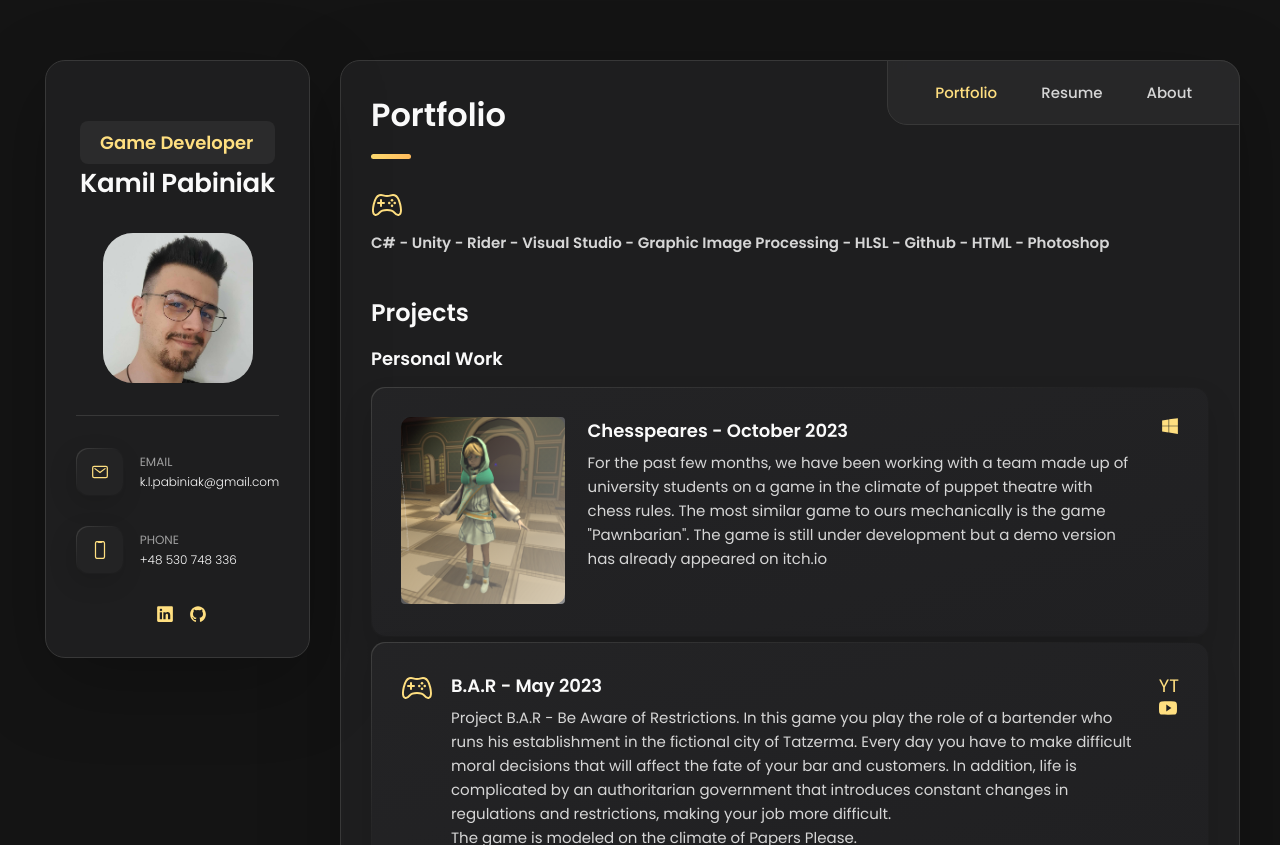
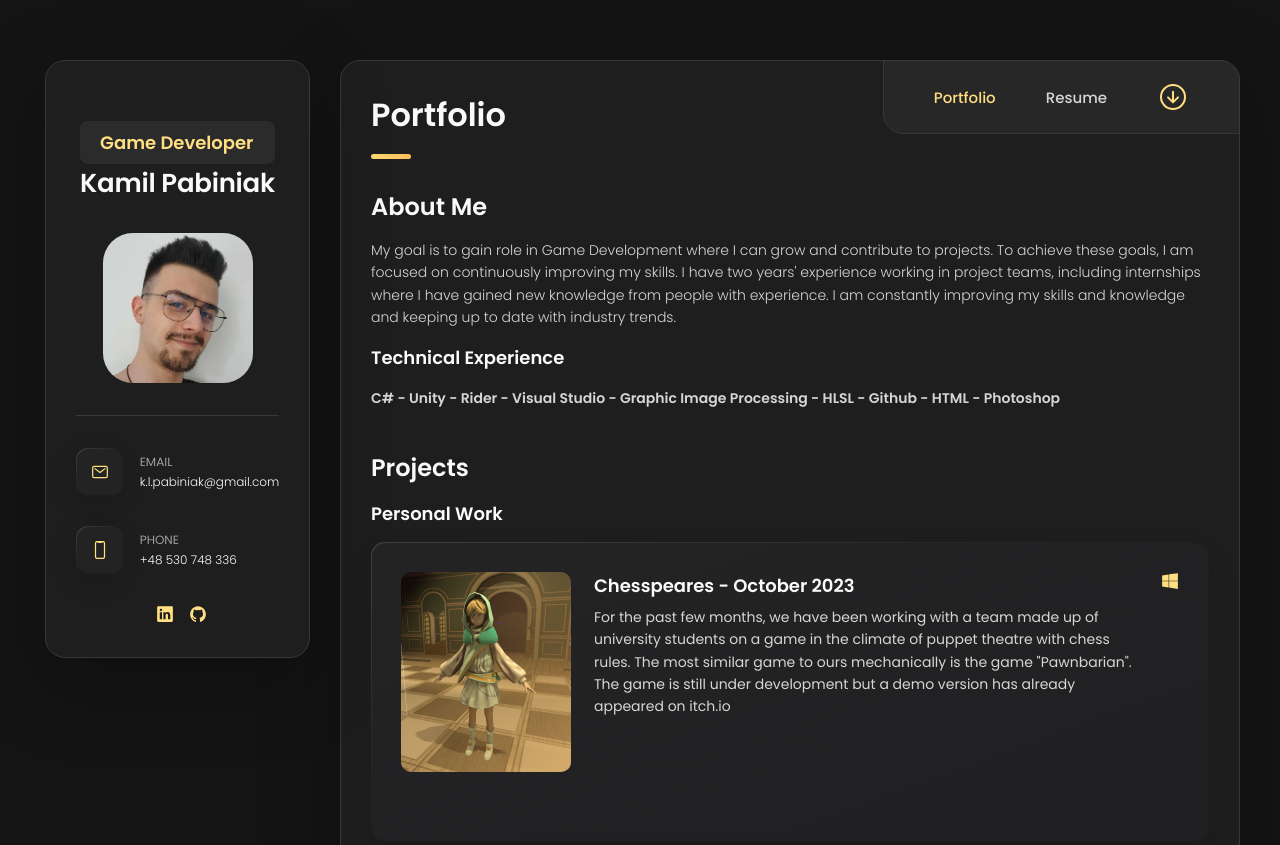
Before and after one commit to KamilPabiniak/kamilpabiniak.github.io, a plain HTML site: page index.html in a window 1280 px wide. Shown: the top 845 px of the page. Drawn offline with nearby package versions, Linux system fonts and the light colour scheme.

Commit message:
CV Download

```diff
--- a/assets/css/style.css
+++ b/assets/css/style.css
@@ -44,7 +44,7 @@
   --bg-gradient-jet-half: linear-gradient(
           to bottom right,
           hsla(240, 1%, 0%, 0) 0%,
-          hsla(240, 0%, 100%, 2) 200%
+          hsla(35, 90%, 70%, 2) 200%
   );
 
 
@@ -78,7 +78,7 @@
   --name-fs: 40px;
   --fs-4: 16px;
   --fs-5: 15px;
-  --fs-6: 14px;
+  --serviceText-fs: 14px;
   --fs-7: 13px;
   --button-fs: 40px;
   --title-fs: 18px;
@@ -481,7 +481,7 @@ main {
 .navbar-link {
   color: var(--light-gray);
   font-size: var(--button-fs);
-  padding: 20px 7px;
+  padding: 20px 10px;
   transition: color var(--transition-1);
 }
 
@@ -502,7 +502,7 @@ main {
 
 .about-text {
   color: var(--light-gray);
-  font-size: var(--fs-6);
+  font-size: var(--serviceText-fs);
   font-weight: var(--fw-300);
   line-height: 1.6;
 }
@@ -546,7 +546,7 @@ a:link {
 }
 
 a:visited {
-  color: var(--grey-gold);
+  color: var(--orange-yellow-crayola);
   background-color: transparent;
   text-decoration: none;
 }
@@ -702,6 +702,12 @@ body.no-scroll {
   z-index: -1;
 }
 
+.service-item:hover {
+  background: var(--text-gradient-yellow);
+  cursor: pointer;
+
+}
+
 .service-icon-box { margin-bottom: 10px; }
 
 .service-icon-box img { margin: auto; }
@@ -712,7 +718,7 @@ body.no-scroll {
 
 .service-item-text {
   color: var(--light-gray);
-  font-size: var(--fs-6);
+  font-size: var(--serviceText-fs);
   line-height: 1.6;
 }
 
@@ -723,9 +729,10 @@ body.no-scroll {
   margin-right: 5px;
 }
 
+
 .service-image {
-  width: 100%;
-  height: 100%;
+  width: 170px;
+  height: 200px;
   object-fit: cover;
   border-radius: 10px;
   position: relative;
@@ -738,8 +745,8 @@ body.no-scroll {
   right: 0;
   width: 100%;
   height: 100%;
+  border-radius: 10px;
   background: var(--bg-gradient-jet-half);
-  border-radius: 4px;
 }
 
 .special-icon {margin-bottom: 10px; }
@@ -802,7 +809,7 @@ body.no-scroll {
   padding: 12px 16px;
   border: 1px solid var(--jet);
   border-radius: 14px;
-  font-size: var(--fs-6);
+  font-size: var(--serviceText-fs);
   font-weight: var(--fw-300);
 }
 
@@ -832,7 +839,7 @@ body.no-scroll {
 .select-item button {
   background: var(--eerie-black-2);
   color: var(--light-gray);
-  font-size: var(--fs-6);
+  font-size: var(--serviceText-fs);
   font-weight: var(--fw-300);
   text-transform: capitalize;
   width: 100%;
@@ -988,7 +995,7 @@ body.no-scroll {
 
 .achievements-category {
   color: var(--light-gray-70);
-  font-size: var(--fs-6);
+  font-size: var(--serviceText-fs);
   font-weight: var(--fw-300);
   margin-bottom: 20px;
 }
@@ -1137,7 +1144,7 @@ body.no-scroll {
 }
 
 .timeline-list {
-  font-size: var(--fs-6);
+  font-size: var(--serviceText-fs);
   margin-left: 45px;
 }
 
@@ -1146,7 +1153,7 @@ body.no-scroll {
 .timeline-item:not(:last-child) { margin-bottom: 20px; }
 
 .timeline-item-title {
-  font-size: var(--fs-6);
+  font-size: var(--serviceText-fs);
   line-height: 1.3;
   margin-bottom: 7px;
 }
@@ -1295,7 +1302,7 @@ body.no-scroll {
     --fs-2: 24px;
     --name-fs: 26px;
     --fs-4: 18px;
-    --fs-6: 15px;
+    --serviceText-fs: 14px;
     --fs-7: 15px;
     --button-fs: 12px;
 
@@ -1420,18 +1427,22 @@ body.no-scroll {
 
   .service-item {
     display: flex;
+    height: 300px;
     justify-content: flex-start;
     align-items: flex-start;
     gap: 18px;
     padding: 30px;
   }
 
+
   .service-icon-box {
     margin-bottom: 0;
     margin-top: 5px;
   }
 
   .service-content-box { text-align: left; }
+
+
 
   /* clients */
 
@@ -1495,7 +1506,7 @@ body.no-scroll {
   textarea.form-input { margin-bottom: 30px; }
 
   .form-btn {
-    --fs-6: 16px;
+    --serviceText-fs: 16px;
     padding: 16px 20px;
   }
 
--- a/index.html
+++ b/index.html
@@ -134,8 +134,8 @@
             <button class="navbar-link" data-nav-link>Resume</button>
           </li>
 
-          <li class="navbar-item">
-            <button class="navbar-link" data-nav-link>About</button>
+            <li class="navbar-item">
+              <button class="navbar-link" data-nav-link><a href="./assets/files/CV%20Kamil%20Pabiniak%202024.pdf" title="CV Download"> <ion-icon name="arrow-down-circle-outline" size="large">CV</ion-icon></a></button>
           </li>
 
         </ul>
@@ -156,12 +156,20 @@
           <h2 class="h2 article-title">Portfolio</h2>
         </header>
 
-        <section class="about-text">
-          <div class="special-icon">
-            <ion-icon name="game-controller-outline" size="large"></ion-icon>
-          </div>
-          <b>C# - Unity - Rider - Visual Studio - Graphic Image Processing - HLSL - Github - HTML - Photoshop</b>
-        </section>
+
+        <h3 class="h3 service-title">About me</h3>
+
+          <section class="about-text">
+            <p>
+              My goal is to gain role in Game Development where I can grow and contribute to projects.
+              To achieve these goals, I am focused on continuously improving my skills. I have two years' experience working in project teams,
+              including internships where I have gained new knowledge from people with experience. I am constantly improving my skills and knowledge and keeping up to date with industry trends.
+            </p>
+
+            <h4 class="h4 service-title">Technical Experience</h4>
+            <b>C# - Unity - Rider - Visual Studio - Graphic Image Processing - HLSL - Github - HTML - Photoshop</b>
+          </section>
+
 
 
         <!--
@@ -1335,43 +1343,7 @@
             </li>
 
           </ol>
-
         </section>
-
-
-      </article>
-
-
-
-
-
-
-
-
-
-
-      <!--
-        - #PORTFOLIO
-      -->
-
-      <article class="about" data-page="about">
-
-        <header>
-          <h2 class="h2 article-title">About me</h2>
-
-          <section class="about-text">
-
-            <p>
-              My goal is to gain role in Game Development where I can grow and contribute to projects.
-              To achieve these goals, I am focused on continuously improving my skills. I have two years' experience working in project teams,
-              including internships where I have gained new knowledge from people with experience. I am constantly improving my skills and knowledge and keeping up to date with industry trends.
-            </p>
-
-            <b>C# - Unity - Rider - Visual Studio - Graphic Image Processing - HLSL - Github - HTML - Photoshop</b>
-          </section>
-        </header>
-
-
       </article>
     </div>
   </main>
```
Also changed, not shown: 1 other file.
